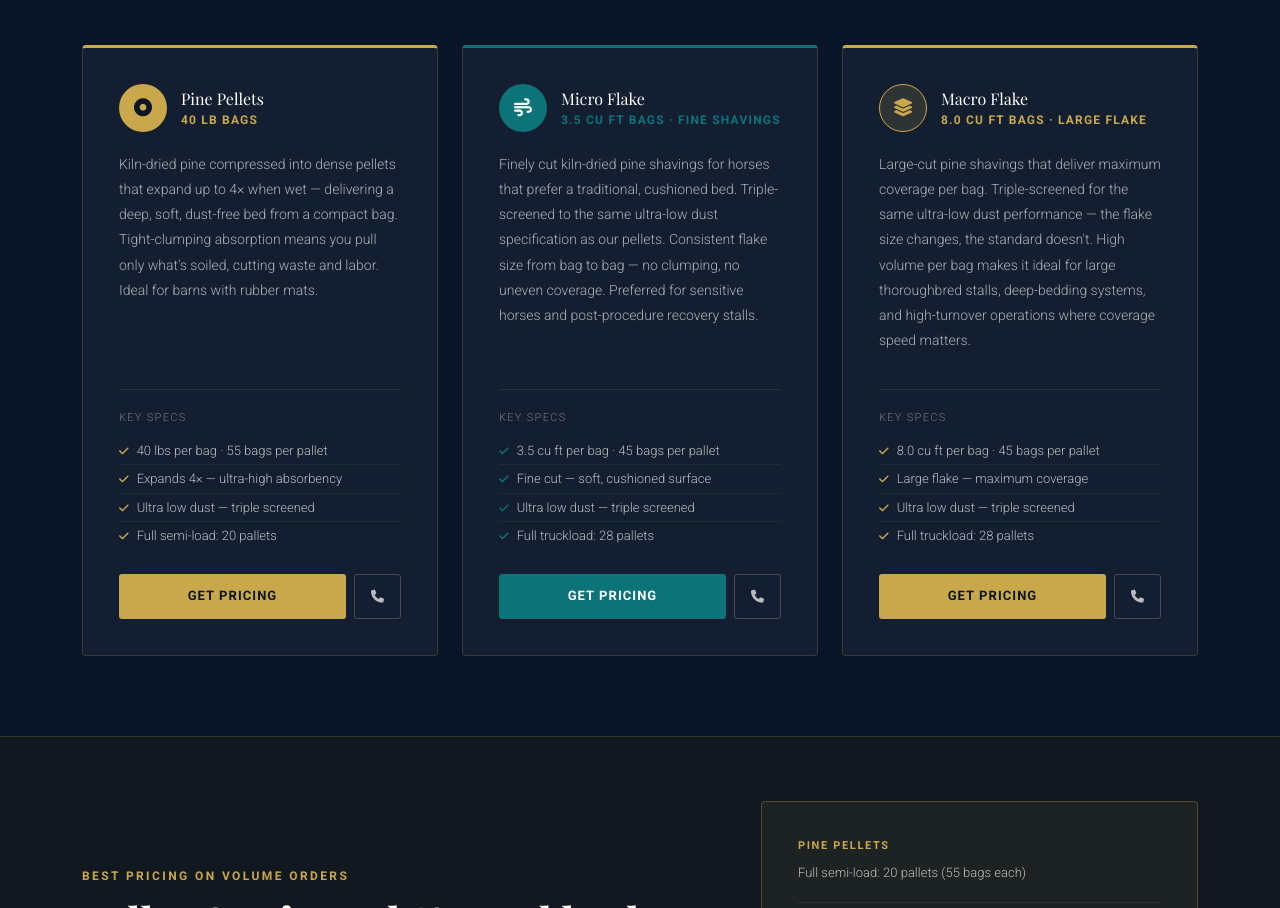
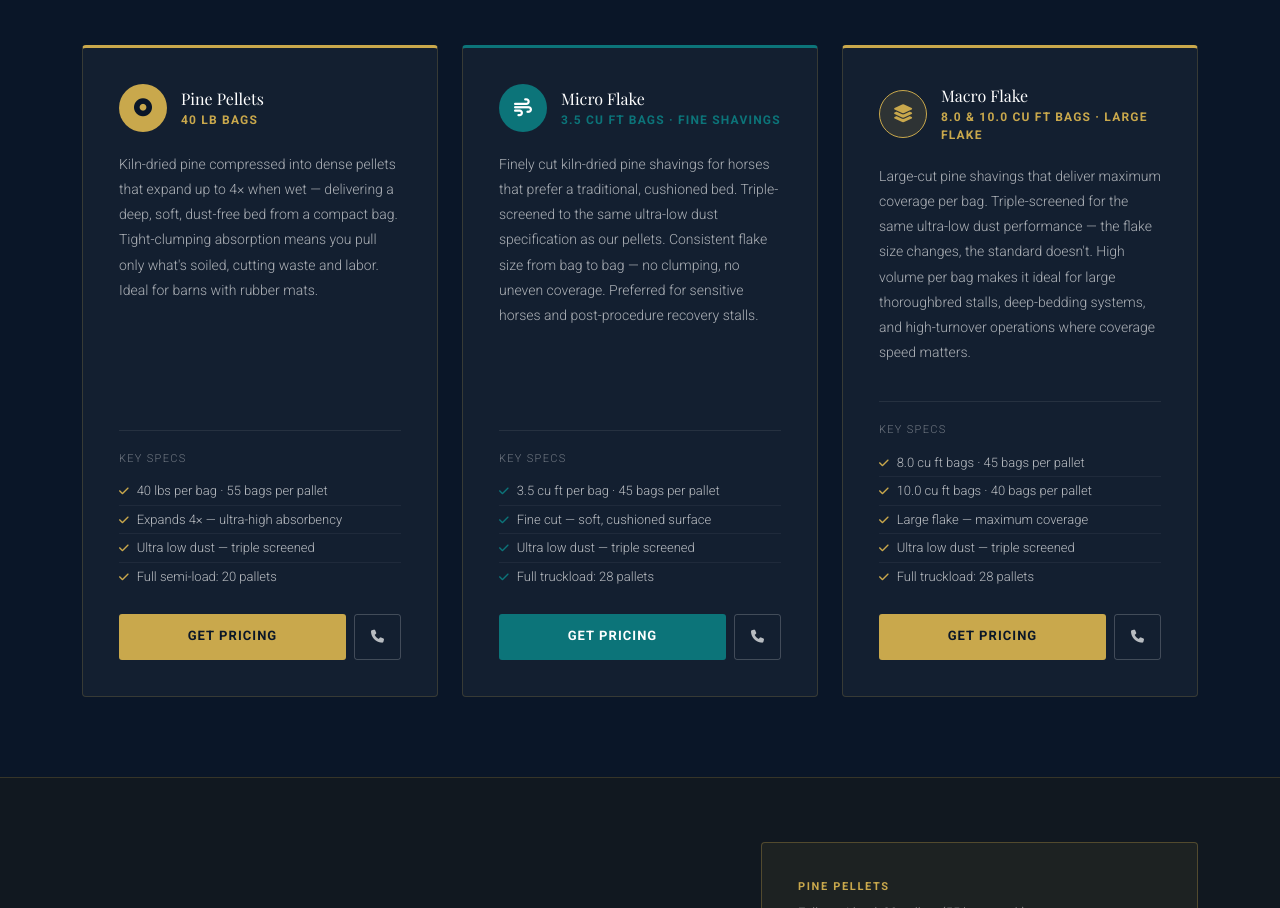
Before and after one commit to robbie-del/bluegrass-bedding-site, a plain HTML site: page products.html in a window 1280 px wide. Shown: the part 1445-2353 px from the top of the page. Drawn offline with nearby package versions, Linux system fonts and the light colour scheme.

Commit message:
Add 10.0 cu ft bag option to Macro Flake across all pages and order forms
Co-Authored-By: Claude Sonnet 4.6 <noreply@anthropic.com>

```diff
--- a/products.html
+++ b/products.html
@@ -204,14 +204,15 @@
             </div>
             <div>
               <div style="font-family:'Playfair Display',serif;font-size:22px;font-weight:700;color:#fff;">Macro Flake</div>
-              <div style="color:var(--gold);font-size:12px!important;letter-spacing:0.1em;text-transform:uppercase;font-weight:600!important;">8.0 cu ft bags · Large Flake</div>
+              <div style="color:var(--gold);font-size:12px!important;letter-spacing:0.1em;text-transform:uppercase;font-weight:600!important;">8.0 &amp; 10.0 cu ft bags · Large Flake</div>
             </div>
           </div>
           <p style="color:rgba(255,255,255,0.65);font-size:14px!important;line-height:1.8;flex-grow:1;">Large-cut pine shavings that deliver maximum coverage per bag. Triple-screened for the same ultra-low dust performance — the flake size changes, the standard doesn't. High volume per bag makes it ideal for large thoroughbred stalls, deep-bedding systems, and high-turnover operations where coverage speed matters.</p>
           <div style="border-top:1px solid rgba(255,255,255,0.08);padding-top:20px;margin-top:20px;">
             <div style="color:rgba(255,255,255,0.4);font-size:11px!important;letter-spacing:0.12em;text-transform:uppercase;margin-bottom:10px;">Key Specs</div>
             <ul style="list-style:none;padding:0;margin:0;">
-              <li style="color:rgba(255,255,255,0.7);font-size:13px!important;padding:4px 0;border-bottom:1px solid rgba(255,255,255,0.05);"><i class="fas fa-check" style="color:var(--gold);margin-right:8px;font-size:11px!important;"></i>8.0 cu ft per bag · 45 bags per pallet</li>
+              <li style="color:rgba(255,255,255,0.7);font-size:13px!important;padding:4px 0;border-bottom:1px solid rgba(255,255,255,0.05);"><i class="fas fa-check" style="color:var(--gold);margin-right:8px;font-size:11px!important;"></i>8.0 cu ft bags · 45 bags per pallet</li>
+              <li style="color:rgba(255,255,255,0.7);font-size:13px!important;padding:4px 0;border-bottom:1px solid rgba(255,255,255,0.05);"><i class="fas fa-check" style="color:var(--gold);margin-right:8px;font-size:11px!important;"></i>10.0 cu ft bags · 40 bags per pallet</li>
               <li style="color:rgba(255,255,255,0.7);font-size:13px!important;padding:4px 0;border-bottom:1px solid rgba(255,255,255,0.05);"><i class="fas fa-check" style="color:var(--gold);margin-right:8px;font-size:11px!important;"></i>Large flake — maximum coverage</li>
               <li style="color:rgba(255,255,255,0.7);font-size:13px!important;padding:4px 0;border-bottom:1px solid rgba(255,255,255,0.05);"><i class="fas fa-check" style="color:var(--gold);margin-right:8px;font-size:11px!important;"></i>Ultra low dust — triple screened</li>
               <li style="color:rgba(255,255,255,0.7);font-size:13px!important;padding:4px 0;"><i class="fas fa-check" style="color:var(--gold);margin-right:8px;font-size:11px!important;"></i>Full truckload: 28 pallets</li>
```
Also changed, not shown: boarding.html (+1 -1 lines), index.html (+2 -1 lines), quote.html (+1 -0 lines), show.html (+1 -1 lines).
